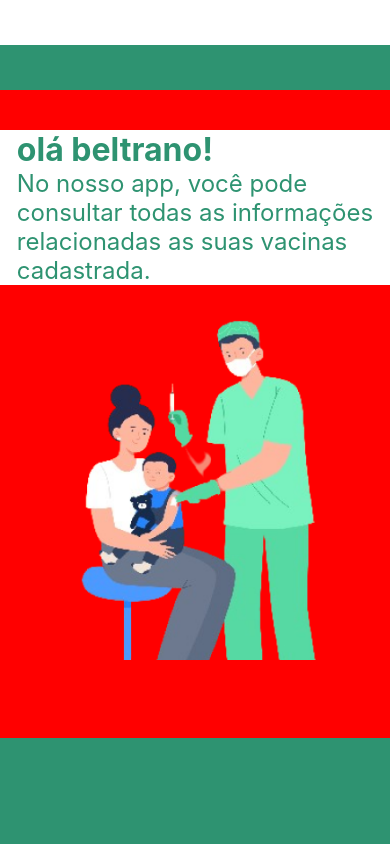
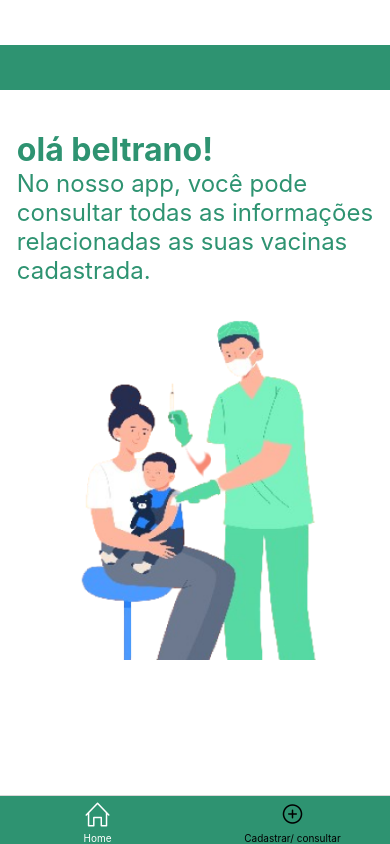
Before and after one commit to Marlonjms/app-mobile-vacina, a React Native app: screen /Home in a window 390 px wide. Built offline with nearby package versions, Linux system fonts and the light colour scheme.

Commit message:
adicionei o tab navigation ao app

```diff
--- a/package.json
+++ b/package.json
@@ -11,6 +11,7 @@
   "dependencies": {
     "@react-native-async-storage/async-storage": "^1.23.1",
     "@react-native-community/masked-view": "^0.1.11",
+    "@react-navigation/bottom-tabs": "^6.5.20",
     "@react-navigation/native": "^6.1.17",
     "@react-navigation/stack": "^6.3.29",
     "axios": "^1.7.1",
@@ -23,8 +24,8 @@
     "react-native-masked-text": "^1.13.0",
     "react-native-modal": "^13.0.1",
     "react-native-reanimated": "~3.10.1",
-    "react-native-safe-area-context": "4.10.1",
-    "react-native-screens": "3.31.1",
+    "react-native-safe-area-context": "^4.10.1",
+    "react-native-screens": "^3.31.1",
     "react-native-vector-icons": "^10.1.0"
   },
   "devDependencies": {
--- a/src/componentes/FormLogin/index.js
+++ b/src/componentes/FormLogin/index.js
@@ -50,7 +50,7 @@ export default function FormPaginaLogin() {
 
       <TouchableOpacity
         style={styles.buttonCadastro}
-        onPress={() => navigation.navigate("cadastar_consultar")}
+        onPress={() => navigation.navigate("Cadastro")}
       >
         <Text style={styles.textCadastro}>Não possui conta? <Text style={styles.textCadastroDestacado}>Registre-se</Text></Text>
       </TouchableOpacity>
--- a/src/pages/PaginaConsultar_cadastrar_vacina/index.js
+++ b/src/pages/PaginaConsultar_cadastrar_vacina/index.js
@@ -148,6 +148,7 @@ const CadastroConsulta = () => {
             showsVerticalScrollIndicator={false}
             style={styles.lista}
 
+
             renderItem={({ item }) => (
               <View style={styles.containerTarefa}>
 
@@ -171,7 +172,7 @@ const CadastroConsulta = () => {
             placeholderTextColor="#999"
             autoCorrect={true}
             value={novaTarefa}
-            placeholder="Adicione nome da vacina"
+            placeholder="Nome da vacina"
             maxLength={25}
             onChangeText={text => setNovaTarefa(text)}
           />
@@ -191,7 +192,7 @@ const CadastroConsulta = () => {
             placeholderTextColor="#999"
             autoCorrect={true}
             value={novoLocal}
-            placeholder="Adicione local da vacina"
+            placeholder="local da vacina"
             maxLength={50}
             onChangeText={text => setNovoLocal(text)}
           />
@@ -200,7 +201,7 @@ const CadastroConsulta = () => {
             placeholderTextColor="#999"
             autoCorrect={true}
             value={novoLote}
-            placeholder="Adicione lote da vacina"
+            placeholder="lote da vacina"
             maxLength={50}
             onChangeText={text => setNovoLote(text)}
           />
--- a/src/pages/paginaHome/index.js
+++ b/src/pages/paginaHome/index.js
@@ -1,18 +1,57 @@
 import React from 'react';
 import { View, StyleSheet } from 'react-native';
-import { ImageLogoPacienteHome, MargemSuperioHome, TitleHOme, MargeminferioroHome } from '../../componentes/Titulos_e_Logos/index';
 import { SafeAreaView } from 'react-native';
+import { createBottomTabNavigator } from '@react-navigation/bottom-tabs';
+import { SimpleLineIcons, Octicons, Ionicons } from '@expo/vector-icons';
+import CadastroConsulta from '../PaginaConsultar_cadastrar_vacina';
+import { ImageLogoPacienteHome, MargemSuperioHome, TitleHOme} from '../../componentes/Titulos_e_Logos/index';
 
-const Home = () => {
+const Tab = createBottomTabNavigator();
+
+function HomeContent() {
   return (
     <SafeAreaView style={styles.container}>
       <View style={styles.co}>
-        <MargemSuperioHome/>
+        <MargemSuperioHome />
         <TitleHOme />
         <ImageLogoPacienteHome />
-        < MargeminferioroHome/>
       </View>
     </SafeAreaView>
+  );
+}
+
+export default function Home() {
+  return (
+    <Tab.Navigator
+      screenOptions={{
+        headerShown: false,
+        tabBarStyle: { backgroundColor: '#2E9371' },
+        tabBarActiveTintColor: 'white',  // Cor do ícone e texto ativo
+        tabBarInactiveTintColor: 'black', // Cor do ícone e texto inativo
+      }}
+    >
+      <Tab.Screen
+        name="Home"
+        component={HomeContent}
+        options={{
+          tabBarIcon: ({ color }) => <SimpleLineIcons name="home" size={24} color={color} />,
+        }}
+      />
+      <Tab.Screen
+        name="Cadastrar/ consultar "
+        component={CadastroConsulta}
+        options={{
+          tabBarIcon: ({ color }) => <Ionicons name="add-circle-outline" size={24} color={color} />,
+        }}
+      />
+    {/**  <Tab.Screen
+        name="Consultar vacina"
+        component={CadastroConsulta}
+        options={{
+          tabBarIcon: ({ color }) => <Octicons name="list-ordered" size={24} color={color} />,
+        }}
+      /> */}
+    </Tab.Navigator>
   );
 }
 
@@ -20,13 +59,10 @@ const styles = StyleSheet.create({
   container: {
     flex: 1,
     backgroundColor: '#FFFFFF',
-    paddingTop: 80, // Ajuste o valor conforme necessário
-
+    paddingTop: 80,
   },
-  co:{
-    backgroundColor:"red",
-    flex:1,
+  co: {
+    backgroundColor: "#FFFFFF",
+    flex: 1,
   }
 });
-
-export default Home;
```
Also changed, not shown: 1 other file (tests, documents, lock files or other folders).
